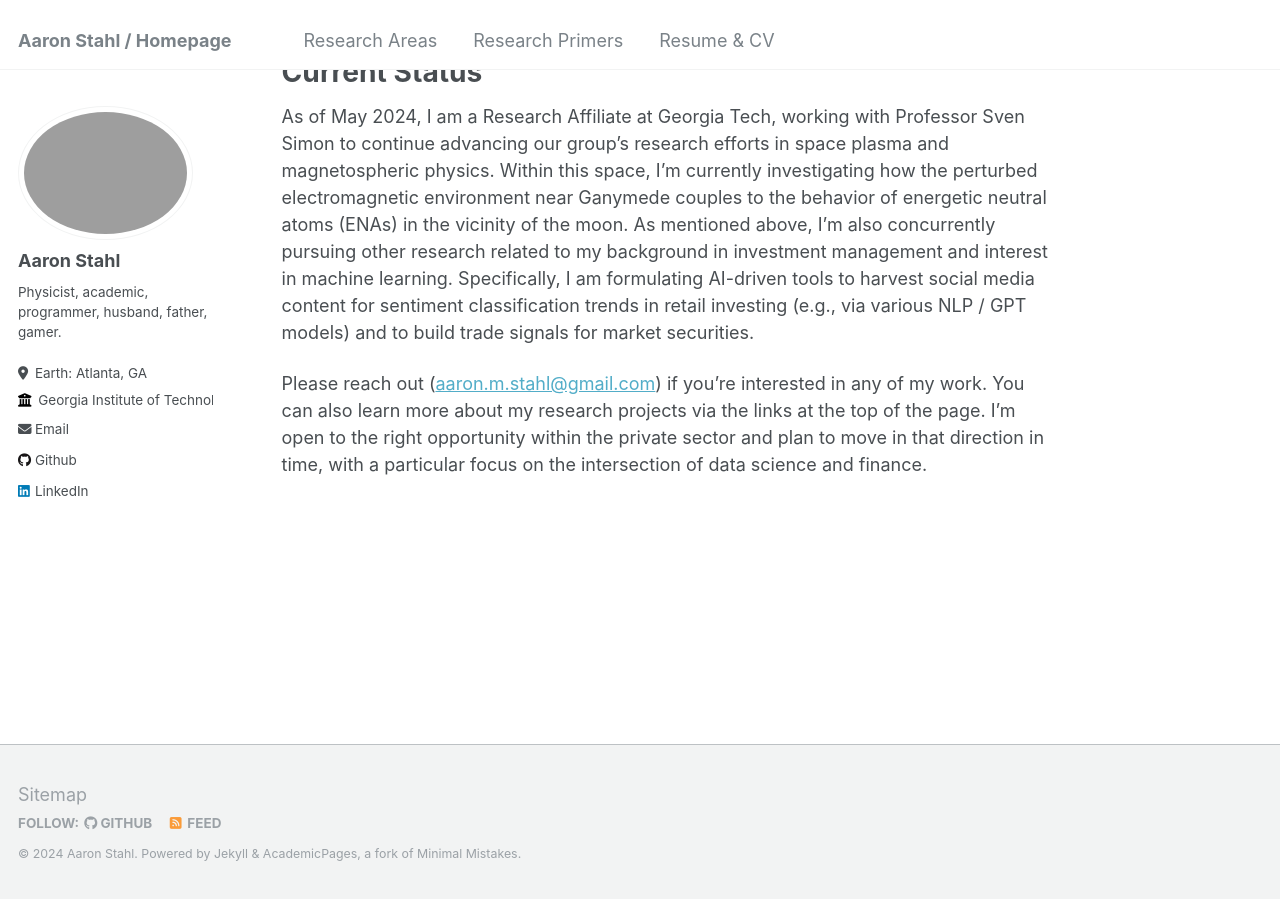
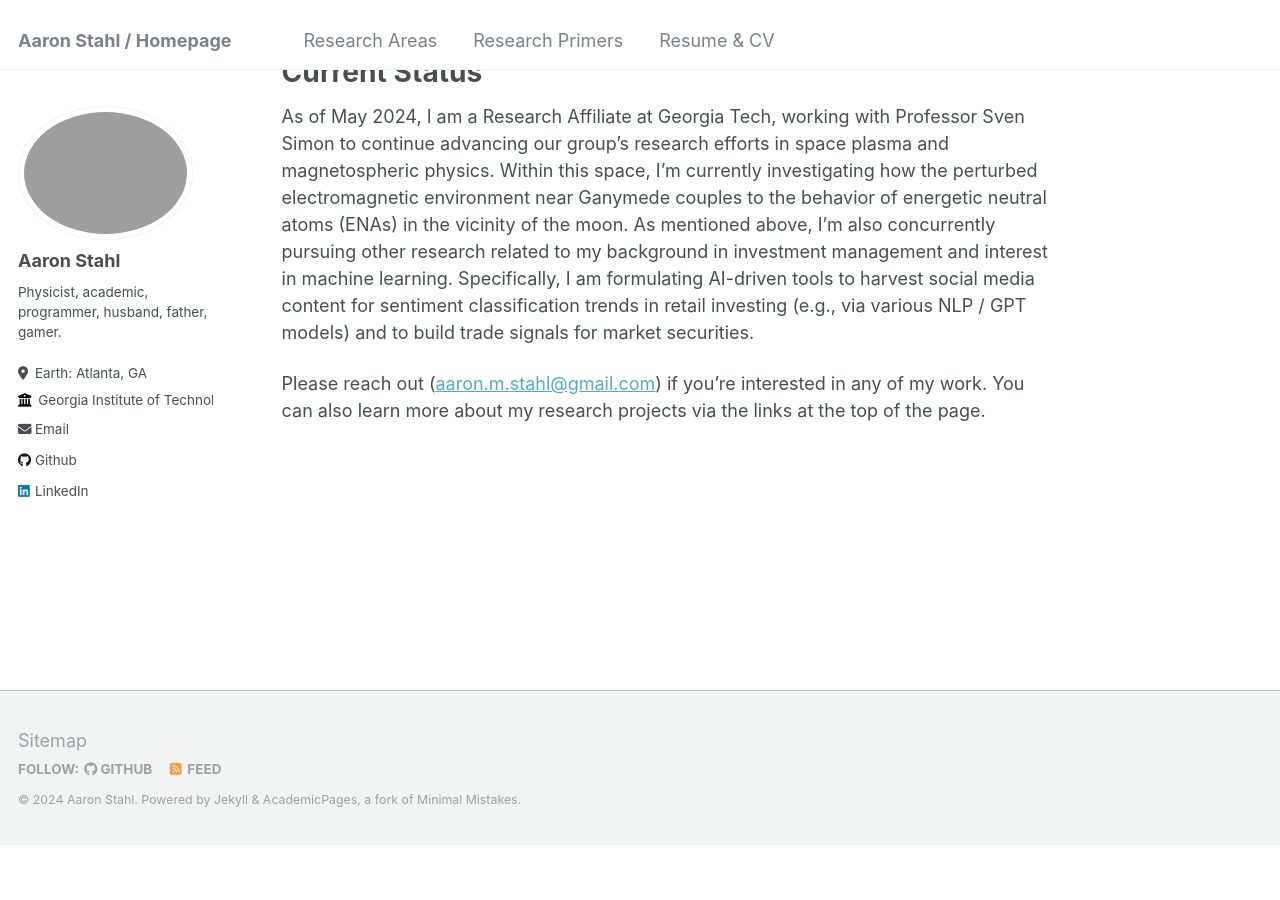
Before and after one commit to astahl3/astahl3.github.io, a Jekyll site: the page built from _pages/about.md, in a window 1280 px wide and 900 px high, scrolled down 882 px. Built offline with Jekyll 4.4.1, drawn with Linux system fonts in a browser that asks for light colours; after the commit the page ends 1728 px from its top, so only the background shows below that.

```diff
--- a/_pages/about.md
+++ b/_pages/about.md
@@ -20,4 +20,4 @@ Current Status
 ======
 As of May 2024, I am a Research Affiliate at Georgia Tech, working with Professor Sven Simon to continue advancing our group's research efforts in space plasma and magnetospheric physics. Within this space, I'm currently investigating how the perturbed electromagnetic environment near Ganymede couples to the behavior of energetic neutral atoms (ENAs) in the vicinity of the moon. As mentioned above, I'm also concurrently pursuing other research related to my background in investment management and interest in machine learning. Specifically, I am formulating AI-driven tools to harvest social media content for sentiment classification trends in retail investing (e.g., via various NLP / GPT models) and to build trade signals for market securities.
 
-Please reach out ([aaron.m.stahl@gmail.com](mailto:aaron.m.stahl@gmail.com)) if you're interested in any of my work. You can also learn more about my research projects via the links at the top of the page. I'm open to the right opportunity within the private sector and plan to move in that direction in time, with a particular focus on the intersection of data science and finance.
+Please reach out ([aaron.m.stahl@gmail.com](mailto:aaron.m.stahl@gmail.com)) if you're interested in any of my work. You can also learn more about my research projects via the links at the top of the page.
```
Also changed, not shown: 2 other files.
